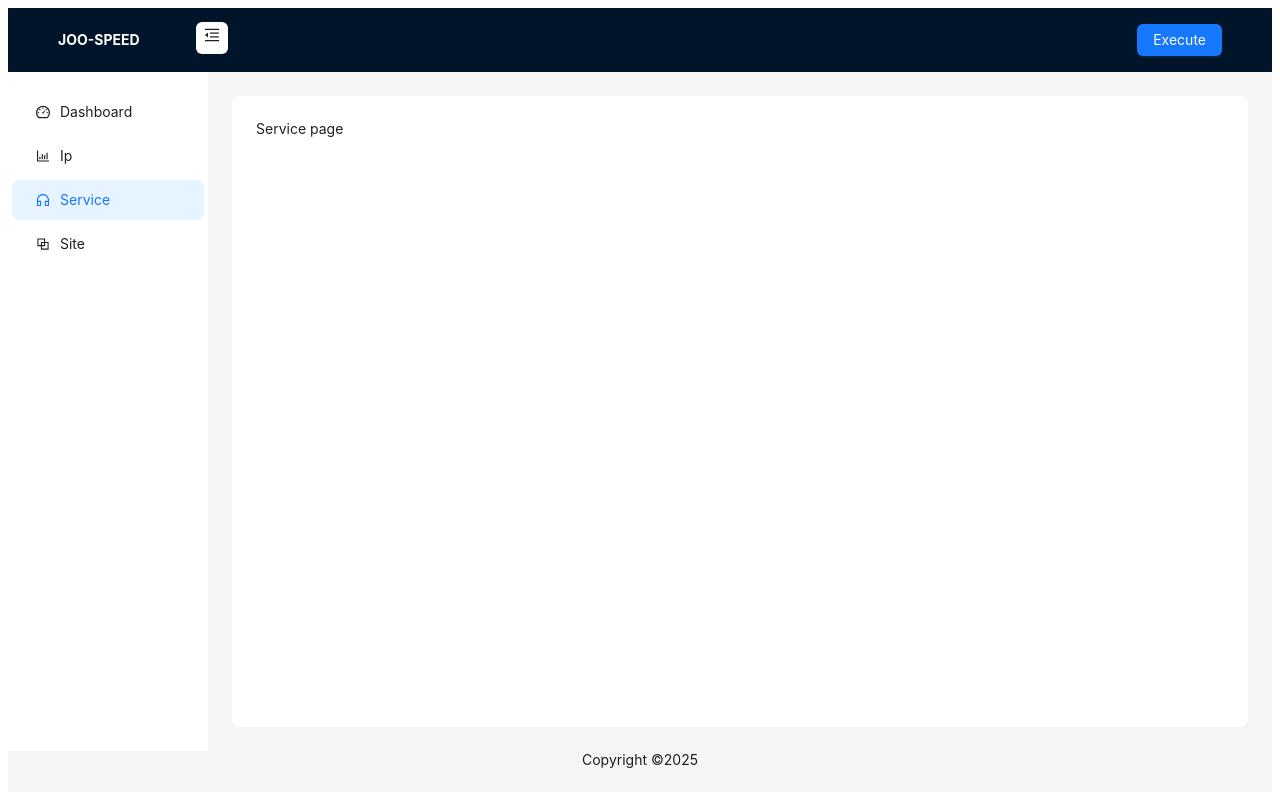
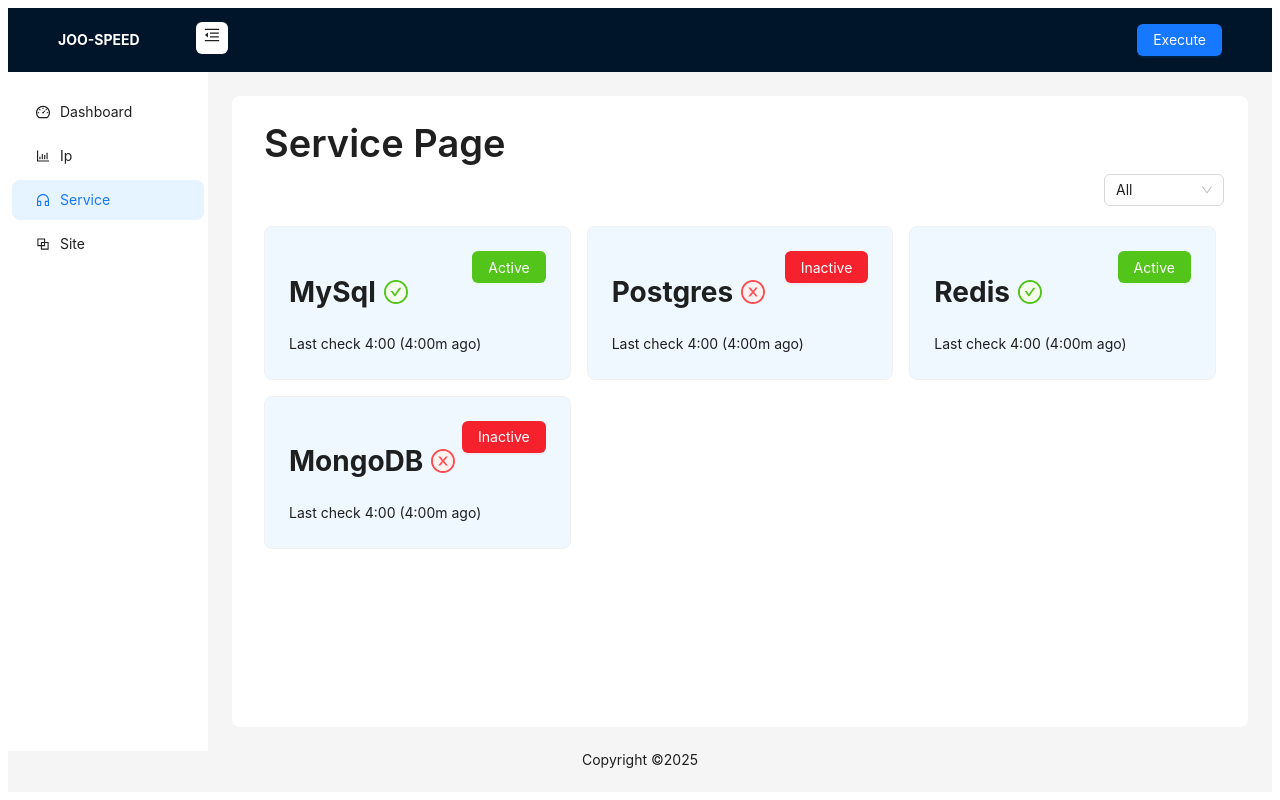
Before and after one commit to jooservices/speedtest-fe, a React (Vite) app: page /service in a window 1280 px wide. Built offline with nearby package versions, Linux system fonts and the light colour scheme; no server answers.

Commit message:
feature/IpPageAndServicePage

```diff
--- /dev/null
+++ b/src/components/ServiceCard.tsx
@@ -0,0 +1,30 @@
+import { CheckCircleTwoTone, CloseCircleTwoTone } from '@ant-design/icons'
+import { Button, Card, Row, Space, Typography } from 'antd'
+
+const { Text } = Typography
+
+export default function ServiceCard(props: {
+  name?: string
+  status?: string
+  lastCheck?: string
+  time?: string
+}) {
+  const { name, status, lastCheck, time = '4:00m' } = props
+
+  return (
+    <Card className='service-card' style={{ backgroundColor: 'aliceblue' }}>
+      <div style={{ display: 'flex', justifyContent: 'space-between' }}>
+        <div style={{ display: 'flex', alignItems: 'center' }}>
+          <h1>{name}</h1>
+          {status == 'active' ? (
+            <CheckCircleTwoTone twoToneColor="#52c41a" style={{ fontSize: 24, marginLeft: 8 }} />
+          ) : (
+            <CloseCircleTwoTone twoToneColor="#ff4d4f" style={{ fontSize: 24, marginLeft: 8 }} />
+          )}
+        </div>
+        <Button color={status == 'inactive' ? 'red' : 'green'} variant="solid">{status == 'active' ? 'Active' : 'Inactive'}</Button>
+      </div>
+      <span>Last check {lastCheck} {`(${time} ago)`}</span>
+    </Card>
+  )
+}
--- /dev/null
+++ b/src/routes/IpPage.tsx
@@ -0,0 +1,110 @@
+import { useState } from 'react'
+import { useQuery } from 'react-query'
+
+import { Space, Table, Typography } from 'antd'
+import { Row } from 'antd'
+import type { TablePaginationConfig, TableProps } from 'antd'
+import { getIps } from 'services/ipServices'
+
+const { Title: AntTitle, Text } = Typography
+
+interface DataType {
+  key: string
+  name: string
+  url: string
+}
+
+export interface TableParams {
+  pagination?: TablePaginationConfig
+}
+
+const columns: TableProps<DataType>['columns'] = [
+  {
+    title: 'No.',
+    dataIndex: 'key',
+    key: 'key',
+  },
+  {
+    title: 'IP',
+    dataIndex: 'ip',
+    key: 'ip',
+  },
+  {
+    title: 'ICP',
+    dataIndex: 'icp',
+    key: 'icp',
+  }
+]
+
+export default function IpPage() {
+  const [tableParams, setTableParams] = useState<TableParams>({
+    pagination: {
+      current: 1,
+      pageSize: 10,
+      showSizeChanger: true,
+      total: 0,
+      showTotal: (total, range) => `${range[0]}-${range[1]} of ${total} items`,
+    },
+  })
+
+  const { data: ipData, isFetching } = useQuery(
+    ['ipData', tableParams],
+    () => getIps(tableParams),
+    {
+      select: (data) => {
+
+        if (!data) {
+          return {
+            total: 0,
+            results: [],
+          };
+        }
+
+        const mappedData = data.map((item: any, index: number) => ({
+          key: item.id,
+          ip: item.title,
+          icp: item.body,
+        }))
+
+        return {
+          total: data?.count || 0,
+          results: mappedData,
+        };
+      }
+    }
+  );
+
+  const handleTableChange: TableProps<DataType>['onChange'] = (pagination, filters, sorter) => {
+    setTableParams({
+      pagination: {
+        ...tableParams.pagination,
+        current: pagination.current,
+        pageSize: pagination.pageSize,
+      }
+    });
+  };
+
+  return (
+    <>
+      <Row style={{ marginLeft: '8px', justifyContent: 'space-between' }}>
+        <Space direction='vertical'>
+          <AntTitle style={{ margin: 0 }}>Ip Page</AntTitle>
+        </Space>
+      </Row>
+
+      <Row style={{ margin: '12px 0px' }}>
+        <Table
+          className='w-100'
+          dataSource={ipData?.results || []}
+          columns={columns}
+          pagination={{
+            ...tableParams.pagination,
+            total: ipData?.total || 0,
+          }}
+          loading={isFetching}
+          onChange={handleTableChange}
+        />
+      </Row>
+    </>
+  )
+}
--- /dev/null
+++ b/src/routes/ServicePage.tsx
@@ -0,0 +1,69 @@
+import React, { useState } from 'react'
+import { useQuery } from 'react-query'
+
+import { Col, Select, Space, Typography } from 'antd'
+import { Row } from 'antd'
+import ServiceCard from 'components/ServiceCard'
+
+const { Title: AntTitle } = Typography
+
+export default function ServicePage() {
+  const services = [
+    {
+      name: 'MySql',
+      status: 'active',
+      lastCheck: "4:00",
+    },
+    {
+      name: 'Postgres',
+      status: 'inactive',
+      lastCheck: "4:00",
+    },
+    {
+      name: 'Redis',
+      status: 'active',
+      lastCheck: "4:00",
+    },
+    {
+      name: 'MongoDB',
+      status: 'inactive',
+      lastCheck: "4:00",
+    },
+  ]
+  const [displayUnit, setDisplayUnit] = React.useState< 'All' | 'Active' | 'Inactive' >('All')
+
+  return (
+    <>
+      <Row style={{ marginLeft: '8px', justifyContent: 'space-between' }}>
+        <Space direction='vertical'>
+          <AntTitle style={{ margin: 0 }}>Service Page</AntTitle>
+        </Space>
+      </Row>
+
+      <Row style={{ marginLeft: '8px', marginTop: '8px', display: 'flex', justifyContent: 'end' }}>
+        <Space direction='horizontal'>
+          <Select
+            defaultValue={displayUnit}
+            onChange={value => setDisplayUnit(value)}
+            style={{ width: 120 }}>
+            <Select.Option value=''>All</Select.Option>
+            <Select.Option value='active'>Active</Select.Option>
+            <Select.Option value='inactive'>Inactive</Select.Option>
+          </Select>
+        </Space>
+      </Row>
+
+      <Row style={{ margin: '12px 0px' }}>
+        {services && services.map((service, index) => (
+          <Col span={8} xs={24} sm={12} md={8} key={index}>
+            <ServiceCard
+              name={service.name}
+              status={service.status}
+              lastCheck={service.lastCheck}
+            />
+          </Col>
+        ))}
+      </Row>
+    </>
+  )
+}
--- a/src/routes/index.tsx
+++ b/src/routes/index.tsx
@@ -3,14 +3,16 @@
 import HomePage from './HomePage'
 import Dashboard from './Dashboard'
 import SitePage from './SitePage'
+import IpPage from './IpPage'
+import ServicePage from './ServicePage'
 
 function PageRoutes() {
   return (
     <Routes>
       {/* <Route path='/' element={<HomePage />} /> */}
       <Route path='/' element={<Dashboard />} />
-      <Route path='/ip' element={<>IP page</>} />
-      <Route path='/service' element={<>Service page</>} />
+      <Route path='/ip' element={<IpPage />} />
+      <Route path='/service' element={<ServicePage/>} />
       <Route path='/site' element={<SitePage />} />
       <Route path='*' element={<>NOT FOUND</>} />
     </Routes>
--- /dev/null
+++ b/src/services/ipServices.ts
@@ -0,0 +1,25 @@
+/* eslint-disable @typescript-eslint/explicit-module-boundary-types */
+import { VITE_API_ENDPOINT as ENDPOINT } from 'constants/endPoint'
+
+import httpRequest from './httpRequest'
+import { buildSearchParams } from 'utils/helper'
+import { TableParams } from 'routes/SitePage'
+
+const getIps = (params: TableParams): Promise<any> => {
+  const { current, pageSize } = params?.pagination || {}
+
+  const mappedParams = {
+    offset: current ? (current - 1) * (pageSize || 10) : 0,
+    limit: pageSize,
+  }
+
+  const searchParams = buildSearchParams(mappedParams)
+
+  const obj = {
+    url: `https://jsonplaceholder.typicode.com/posts?${searchParams}`,
+  }
+
+  return httpRequest.get(obj)
+}
+
+export { getIps }
```
